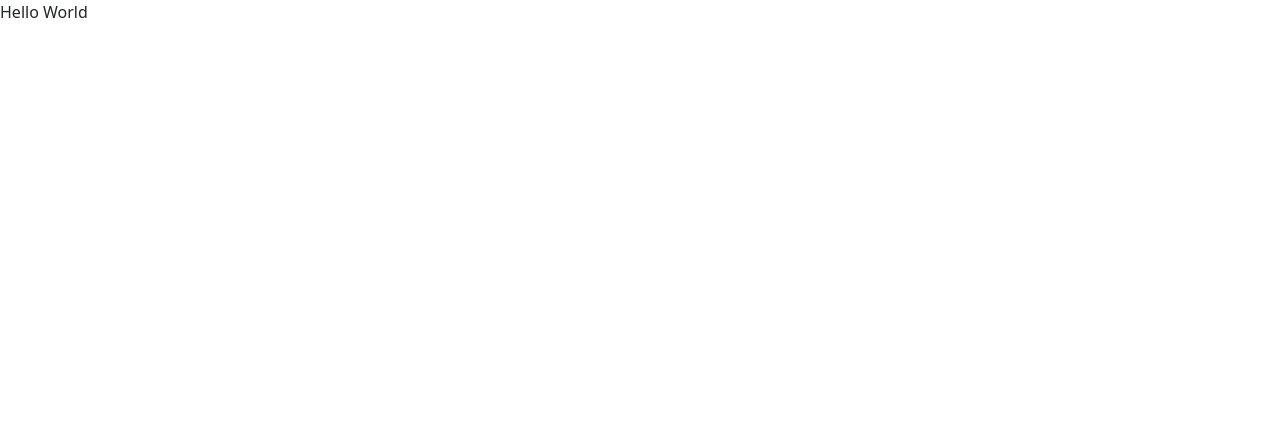
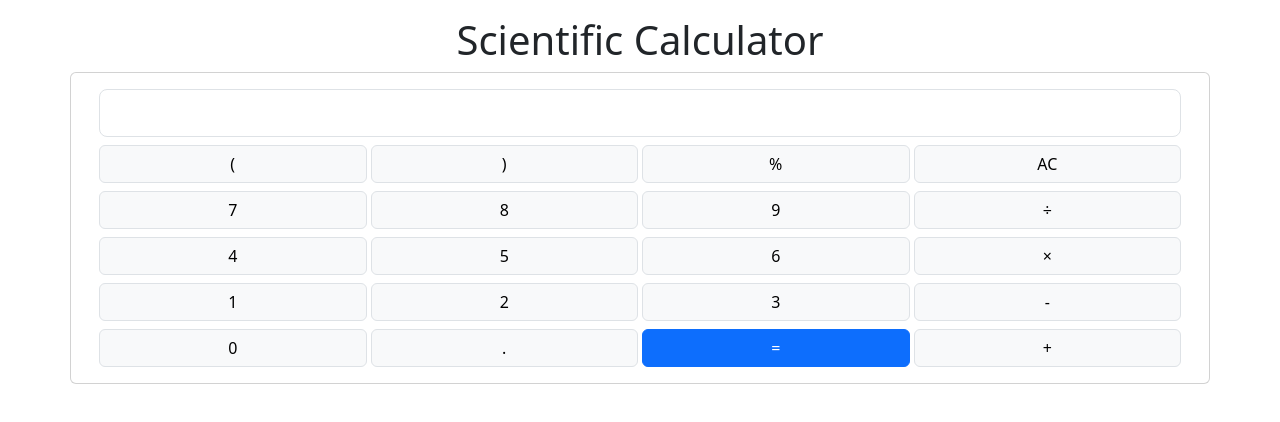
Before and after one commit to codeRupak/scientific-calculator-, a plain HTML site: page src/index.html in a window 1280 px wide. Drawn offline with nearby package versions, Linux system fonts and the light colour scheme.

Commit message:
basic buttons and input box

```diff
--- a/src/index.html
+++ b/src/index.html
@@ -8,7 +8,130 @@
 
     </head>
     <body>
-        <div>Hello World</div>
+        <!-- <div>Hello World</div> -->
+        <div class="container">
+            <h1 class="text-center mt-3">Scientific Calculator</h1>
+            <div class="row">
+                <div class="col-12 offset-md-3 col-md-6"></div>
+                <div class="card">
+                    <div class="card-body">
+                        <input
+                        id="calc-display"
+                        readonly
+                        class="form-control form-control-lg"
+                        type="text"
+                        aria-label=".form-control-lg example"
+                        >
+                        <div class="row gx-1">
+                            <div class="col-3">
+                                <button type="button" class="btn btn-light w-100 mt-2 border">
+                                  (
+                                </button>
+                            </div>
+                            <div class="col-3">
+                                <button type="button" class="btn btn-light w-100 mt-2 border">
+                                  )
+                                </button>
+                            </div>
+                            <div class="col-3">
+                                <button type="button" class="btn btn-light w-100 mt-2 border">
+                                  %
+                                </button>
+                            </div>
+                            <div class="col-3">
+                                <button type="button" class="btn btn-light w-100 mt-2 border">
+                                  AC
+                                </button>
+                            </div>
+
+                            <div class="col-3">
+                                <button type="button" class="btn btn-light w-100 mt-2 border">
+                                  7
+                                </button>
+                            </div>
+                            <div class="col-3">
+                                <button type="button" class="btn btn-light w-100 mt-2 border">
+                                  8
+                                </button>
+                            </div>
+                            <div class="col-3">
+                                <button type="button" class="btn btn-light w-100 mt-2 border">
+                                  9
+                                </button>
+                            </div>
+                            <div class="col-3">
+                                <button type="button" class="btn btn-light w-100 mt-2 border">
+                                    ÷
+                                </button>
+                            </div>
+
+                            <div class="col-3">
+                                <button type="button" class="btn btn-light w-100 mt-2 border">
+                                  4
+                                </button>
+                            </div>
+                            <div class="col-3">
+                                <button type="button" class="btn btn-light w-100 mt-2 border">
+                                  5
+                                </button>
+                            </div>
+                            <div class="col-3">
+                                <button type="button" class="btn btn-light w-100 mt-2 border">
+                                  6
+                                </button>
+                            </div>
+                            <div class="col-3">
+                                <button type="button" class="btn btn-light w-100 mt-2 border">
+                                    ×
+                                </button>
+                            </div>
+
+                            <div class="col-3">
+                                <button type="button" class="btn btn-light w-100 mt-2 border">
+                                  1
+                                </button>
+                            </div>
+                            <div class="col-3">
+                                <button type="button" class="btn btn-light w-100 mt-2 border">
+                                  2
+                                </button>
+                            </div>
+                            <div class="col-3">
+                                <button type="button" class="btn btn-light w-100 mt-2 border">
+                                  3
+                                </button>
+                            </div>
+                            <div class="col-3">
+                                <button type="button" class="btn btn-light w-100 mt-2 border">
+                                  -
+                                </button>
+                            </div>
+
+                            <div class="col-3">
+                                <button type="button" class="btn btn-light w-100 mt-2 border">
+                                  0
+                                </button>
+                            </div>
+                            <div class="col-3">
+                                <button type="button" class="btn btn-light w-100 mt-2 border">
+                                  .
+                                </button>
+                            </div>
+                            <div class="col-3">
+                                <button type="button" class="btn btn-primary w-100 mt-2 border-primary">
+                                  =
+                                </button>
+                            </div>
+                            <div class="col-3">
+                                <button type="button" class="btn btn-light w-100 mt-2 border">
+                                  +
+                                </button>
+                            </div>
+                        </div>
+                    </div>
+                </div>
+            </div>
+        </div>
         <script src="https://cdn.jsdelivr.net/npm/bootstrap@5.3.0-alpha3/dist/js/bootstrap.bundle.min.js" integrity="sha384-ENjdO4Dr2bkBIFxQpeoTz1HIcje39Wm4jDKdf19U8gI4ddQ3GYNS7NTKfAdVQSZe" crossorigin="anonymous"></script>
     </body>
 </html>
```
